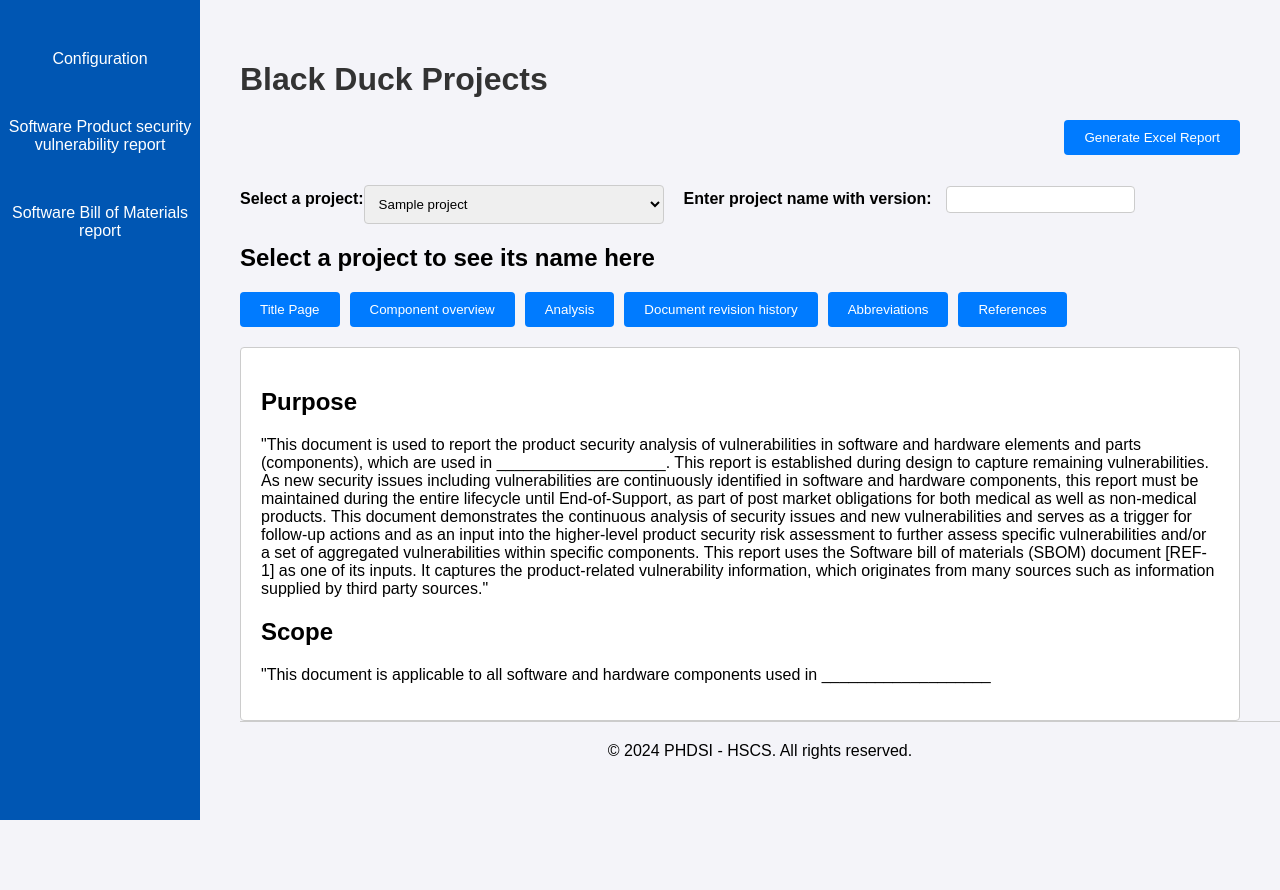
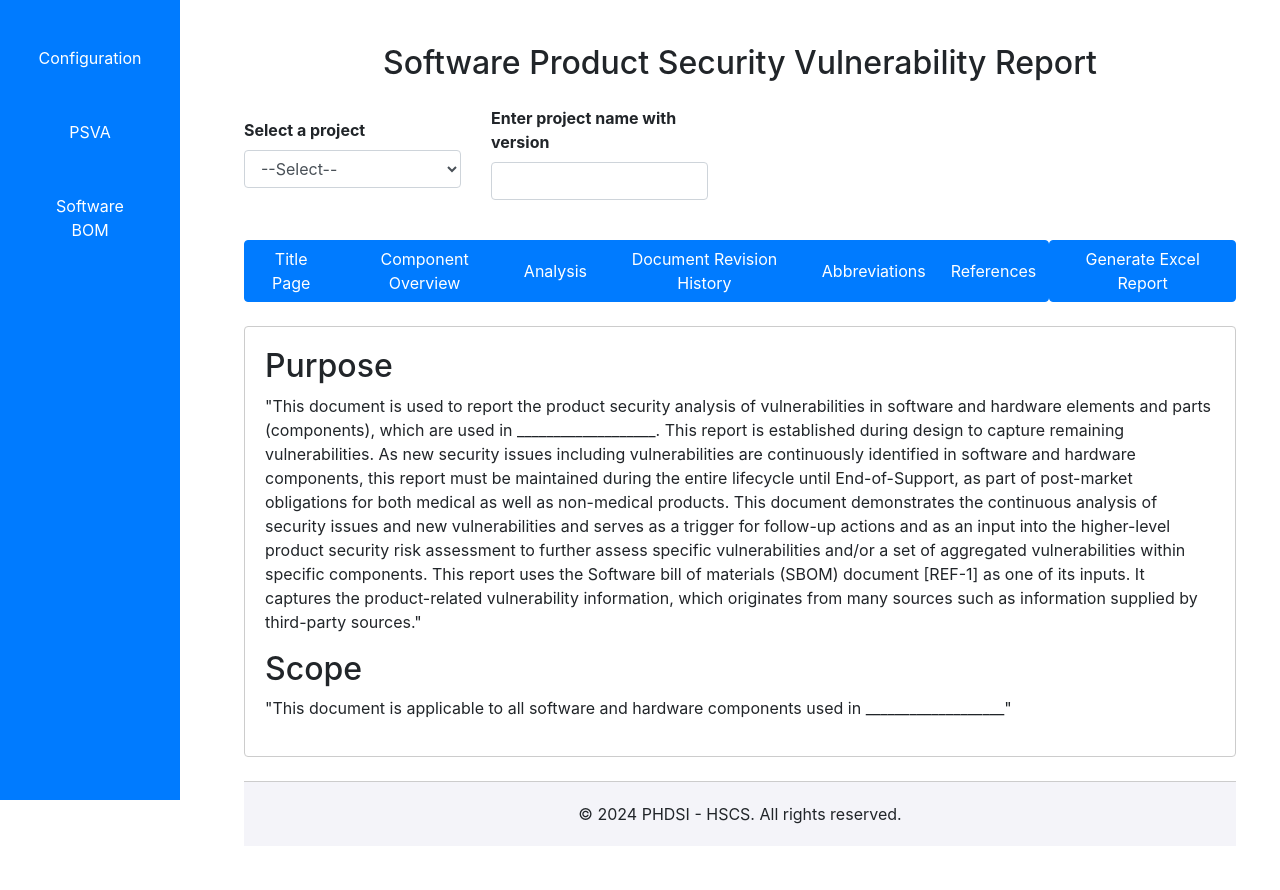
Before and after one commit to indrajitkumar/Blackduck-Security-Report, a Flask app: template templates/projects.html in a window 1280 px wide. Before the commit the page ends 820 px from the top, so only its background shows below. Run offline with Flask 3, Linux system fonts and the light colour scheme; the template is opened without the code that fills it: most values are stand-ins (such as "Sample title", 1, 10 or a date in 2020); some libraries are stand-ins or nearby versions.

Commit message:
cosmetic improvment

```diff
--- a/static/style.css
+++ b/static/style.css
@@ -266,7 +266,7 @@
 }
 
 .left-panel {
-    width: 200px;
+    width: 180px;
     height: 100vh;
     position: fixed;
     top: 0;
--- a/templates/index.html
+++ b/templates/index.html
@@ -11,9 +11,9 @@
     <div class="login-container">
         <h1>Login to Black Duck Report Generator</h1>
         <form action="{{ url_for('authenticate') }}" method="POST" onsubmit="showLoader()">
-            <img src="https://blackduck.philips.com/static/images/b6d9c4bd.svg" alt="Black Duck Logo"
-                 style="width: 200px; height: auto; margin-bottom: 20px;">
-            <label for="api_token">Blackduck API Token:</label>
+            <img src="static/images/b6d9c4bd.svg" alt="Black Duck Logo"
+                 style="width: 130px; height: auto; margin-bottom: 20px;">
+            <label for="api_token">Blackduck API Token</label>
             <input type="text" id="api_token" name="api_token" required maxlength="200">
             <button type="submit">Login</button>
             <p style="margin-top: 20px;">* For more information, visit <a href="https://blackduck.philips.com/" target="_blank">Blackduck</a>.
--- /dev/null
+++ b/templates/left_panel.html
@@ -0,0 +1,5 @@
+<div class="left-panel bg-primary text-white d-flex flex-column align-items-start p-3">
+    <a href="/config" onclick="loadContent('/config')" class="nav-link text-white ps-2">Configuration</a>
+    <a href="/projects" onclick="loadContent('/projects')" class="nav-link text-white ps-2">PSVA</a>
+    <a href="/bom" onclick="loadContent('/bom')" class="nav-link text-white ps-2">Software BOM</a>
+</div>
--- a/templates/projects.html
+++ b/templates/projects.html
@@ -5,74 +5,76 @@
     <meta name="viewport" content="width=device-width, initial-scale=1.0">
     <title>Black Duck Projects</title>
     <link rel="stylesheet" href="{{ url_for('static', filename='style.css') }}">
+    <link rel="stylesheet" href="https://stackpath.bootstrapcdn.com/bootstrap/4.5.2/css/bootstrap.min.css">
 </head>
 <body>
-<div class="left-panel">
-    <a href="/config" onclick="loadContent('/config')" class="nav-link">Configuration</a>
-    <a href="/projects" onclick="loadContent('/projects')" class="nav-link">Software Product security vulnerability report</a>
-    <a href="/bom" onclick="loadContent('/bom')" class="nav-link">Software Bill of Materials report</a>
-</div>
-<div class="right-panel" id="right-panel">
-    <h1>Black Duck Projects</h1>
-    <div class="button-container">
-        <button type="button" onclick="generateExcelReport()">Generate Excel Report</button>
-    </div>
-    <form id="projectForm">
-        <label for="projects">Select a project:</label>
-        <select id="projects" name="projects" onchange="getSelectedProject()">
+<div class="d-flex">
+    {% include 'left_panel.html' %}
+    <div class="right-panel flex-grow-1 p-4">
+        <h2 class="mb-4 text-center">Software Product Security Vulnerability Report</h2>
+
+        <!-- Project Selection Form -->
+        <form id="projectForm" class="mb-4">
+            <div class="row align-items-center">
+                <!-- Project Selection -->
+                <div class="col-md-6">
+                    <div class="form-group">
+                        <label for="projects">Select a project</label>
+                        <select id="projects" name="projects" class="form-control" onchange="getSelectedProject()">
+                            <option value="" disabled selected>--Select--</option>
                             {% for project in projects %}
-                <option value="{{ project._meta.href.split('/')[-1] }}"
-                        data-name="{{ project.name }}">{{ project.name }}</option>
+                                <option value="{{ project._meta.href.split('/')[-1] }}" data-name="{{ project.name }}">{{ project.name }}</option>
                             {% endfor %}
                         </select>
+                    </div>
+                </div>
 
-        <div class="input-container">
-            <label for="newData">Enter project name with version:</label>
-            <input type="text" id="newData" name="newData" oninput="updatePlaceholder()">
+
+                <!-- Project Name with Version -->
+                <div class="col-md-6">
+                    <div class="form-group">
+                        <label for="newData">Enter project name with version</label>
+                        <input type="text" id="newData" name="newData" class="form-control" oninput="updatePlaceholder()">
+                    </div>
+                </div>
+
             </div>
         </form>
-    <h2 id="selectedProjectName">Select a project to see its name here</h2>
 
-    <div class="tab-buttons">
-        <button type="button" onclick="showTab('tab1')">Title Page</button>
-        <button type="button" onclick="showTab('tab2')">Component overview</button>
-        <button type="button" onclick="showTab('tab3')">Analysis</button>
-        <button type="button" onclick="showTab('tab4')">Document revision history</button>
-        <button type="button" onclick="showTab('tab5')">Abbreviations</button>
-        <button type="button" onclick="showTab('tab6')">References</button>
+{#        <!-- Selected Project Name -->#}
+{#        <h2 id="selectedProjectName" class="mb-4">Select a project to see its name here</h2>#}
+
+        <div class="d-flex justify-content-between mb-4">
+            <div class="btn-group" role="group">
+                <button type="button" class="btn btn-primary" onclick="showTab('tab1')">Title Page</button>
+                <button type="button" class="btn btn-primary" onclick="showTab('tab2')">Component Overview</button>
+                <button type="button" class="btn btn-primary" onclick="showTab('tab3')">Analysis</button>
+                <button type="button" class="btn btn-primary" onclick="showTab('tab4')">Document Revision History</button>
+                <button type="button" class="btn btn-primary" onclick="showTab('tab5')">Abbreviations</button>
+                <button type="button" class="btn btn-primary" onclick="showTab('tab6')">References</button>
+            </div>
+            <button type="button" class="btn btn-primary" onclick="generateExcelReport()">Generate Excel Report</button>
+        </div>
+        <!-- Tab Content -->
+        <div class="tab-content">
+            <div id="tab1" class="tab active">
+                <h2>Purpose</h2>
+                <p>
+                    "This document is used to report the product security analysis of vulnerabilities in software and hardware elements and parts (components), which are used in <span id="placeholder1">___________________</span>. This report is established during design to capture remaining vulnerabilities. As new security issues including vulnerabilities are continuously identified in software and hardware components, this report must be maintained during the entire lifecycle until End-of-Support, as part of post-market obligations for both medical as well as non-medical products. This document demonstrates the continuous analysis of security issues and new vulnerabilities and serves as a trigger for follow-up actions and as an input into the higher-level product security risk assessment to further assess specific vulnerabilities and/or a set of aggregated vulnerabilities within specific components. This report uses the Software bill of materials (SBOM) document [REF-1] as one of its inputs. It captures the product-related vulnerability information, which originates from many sources such as information supplied by third-party sources."
+                </p>
+                <h2>Scope</h2>
+                <p>
+                    "This document is applicable to all software and hardware components used in <span id="placeholder">___________________</span>"
+                </p>
             </div>
 
-    <div id="tab1" class="tab active">
-        <h2>Purpose</h2>
-        <p>"This document is used to report the product security analysis of vulnerabilities in software and hardware
-            elements and parts (components), which are used in <span id="placeholder1">___________________</span>. This
-            report is established
-            during design to capture remaining vulnerabilities. As new security issues including vulnerabilities are
-            continuously identified in software and hardware components, this report must be maintained during the
-            entire
-            lifecycle until End-of-Support, as part of post market obligations for both medical as well as non-medical
-            products.
-            This document demonstrates the continuous analysis of security issues and new vulnerabilities and serves as
-            a
-            trigger for follow-up actions and as an input into the higher-level product security risk assessment to
-            further
-            assess specific vulnerabilities and/or a set of aggregated vulnerabilities within specific components.
-            This report uses the Software bill of materials (SBOM) document [REF-1] as one of its inputs. It captures
-            the
-            product-related vulnerability information, which originates from many sources such as information supplied
-            by
-            third party sources." </p>
-
-        <h2>Scope</h2>
-        <p>"This document is applicable to all software and hardware components used in <span id="placeholder">___________________</span>
-    </div>
             <div id="tab2" class="tab">
                 <h2>Component Overview</h2>
-        <table id="projectDataTable">
+                <table class="table table-striped" id="projectDataTable">
                     <thead>
                     <tr>
-                <th>Component name</th>
-                <th>Component version</th>
+                        <th>Component Name</th>
+                        <th>Component Version</th>
                         <th>Description</th>
                         <th>Support Status</th>
                     </tr>
@@ -82,24 +84,25 @@
                     </tbody>
                 </table>
             </div>
+
             <div id="tab3" class="tab">
                 <h2>Analysis</h2>
-        <table id="projectDataTable1">
+                <table class="table table-striped" id="projectDataTable1">
                     <thead>
                     <tr>
-                <th>Review date (YYYY-MM-DD)</th>
-                <th>Component name</th>
-                <th>Component version</th>
-                <th>Vulnerability ID (e.g. CVE)</th>
+                        <th>Review Date (YYYY-MM-DD)</th>
+                        <th>Component Name</th>
+                        <th>Component Version</th>
+                        <th>Vulnerability ID (e.g., CVE)</th>
                         <th>Description</th>
-                <th>Base score</th>
+                        <th>Base Score</th>
                         <th>Exploitability</th>
                         <th>Impact</th>
-                <th>Remediation status</th>
-                <th>Remediation comment</th>
-                <th>Severity rating</th>
+                        <th>Remediation Status</th>
+                        <th>Remediation Comment</th>
+                        <th>Severity Rating</th>
                         <th>Update PSSD?</th>
-                <th>Manage Defect requested?</th>
+                        <th>Manage Defect Requested?</th>
                     </tr>
                     </thead>
                     <tbody>
@@ -107,25 +110,73 @@
                     </tbody>
                 </table>
             </div>
+
             <div id="tab4" class="tab">
                 <h2>Document Revision History</h2>
-        <p>Content for Tab 4 goes here.</p>
+                <table class="table table-bordered" id="revisionHistoryTable">
+                    <thead class="thead-light">
+                    <tr>
+                        <th>Revision</th>
+                        <th>Revision Date</th>
+                        <th>Author</th>
+                        <th>Attendees</th>
+                        <th>Reason</th>
+                        <th>Actions</th>
+                    </tr>
+                    </thead>
+                    <tbody>
+                    <tr>
+                        <td contenteditable="true" class="editable-cell">A</td>
+                        <td contenteditable="true" class="editable-cell">See Windchill</td>
+                        <td contenteditable="true" class="editable-cell">PS Jayalakshmi</td>
+                        <td contenteditable="true" class="editable-cell">Xander Heemskerk, Akhil Naik, Rohit Kumar, Cheena Kathpal, Rohini Balasubramanya, Pradeep Kumar Purushothaman</td>
+                        <td contenteditable="true" class="editable-cell">Vulnerability analysis report for HSCS DataCore 4.6.0.0 release</td>
+                        <td>
+                            <button class="btn btn-danger btn-sm" onclick="deleteRow(this)">Delete</button>
+                        </td>
+                    </tr>
+                    </tbody>
+                </table>
+                <button class="btn btn-primary" onclick="addRow('revisionHistoryTable', 5)">Add Row</button>
             </div>
+
             <div id="tab5" class="tab">
                 <h2>Terminology & Abbreviations</h2>
-        <p>Content for Tab 5 goes here.</p>
+                <table class="table table-bordered" id="termAbbrev">
+                    <thead class="thead-light">
+                    <tr>
+                        <th>Terminology & Abbreviations</th>
+                        <th>Description/Definition</th>
+                    </tr>
+                    </thead>
+                    <tbody>
+                    <tr>
+                        <td contenteditable="true" class="editable-cell">CF</td>
+                        <td contenteditable="true" class="editable-cell">Cloud Foundry</td>
+                        <td>
+                            <button class="btn btn-danger btn-sm" onclick="deleteRow(this)">Delete</button>
+                        </td>
+                    </tr>
+                    </tbody>
+                </table>
+                <button class="btn btn-primary" onclick="addRow('termAbbrev', 2)">Add Row</button>
             </div>
+
             <div id="tab6" class="tab">
                 <h2>References</h2>
                 <p>Content for Tab 6 goes here.</p>
             </div>
+        </div>
 
-    <div class="footer">
+        <!-- Footer -->
+        <div class="footer mt-4">
             <p>&copy; 2024 PHDSI - HSCS. All rights reserved.</p>
         </div>
-    <div class="loader" id="loader"></div>
 
+        <!-- Loader -->
+        <div class="loader" id="loader" style="display: none;"></div>
     </div>
+
     <script>
     function showTab(tabId) {
         let tabs = document.querySelectorAll('.tab');
@@ -303,6 +354,29 @@
             });
         });
     });
+
+    // Function to add a new row
+    function addRow( tableId, cellCount)  {
+        const table = document.getElementById(tableId).getElementsByTagName('tbody')[0];
+        const newRow = table.insertRow();
+
+        for (let i = 0; i < cellCount; i++) {
+            const cell = newRow.insertCell(i);
+            cell.contentEditable = "true";
+            cell.className = "editable-cell";
+            cell.textContent = ""; // Start with empty cells
+        }
+
+        // Add delete button
+        const actionsCell = newRow.insertCell(cellCount);
+        actionsCell.innerHTML = '<button class="btn btn-danger btn-sm" onclick="deleteRow(this)">Delete</button>';
+    }
+
+    // Function to delete a row
+    function deleteRow(button) {
+        const row = button.closest("tr");
+        row.parentNode.removeChild(row);
+    }
 </script>
 </body>
 </html>
```
Also changed, not shown: templates/bom.html (+5 -6 lines), templates/config.html (+24 -21 lines), static/images/b6d9c4bd.svg (added). Lines whose indentation alone changed are shown as unchanged.
